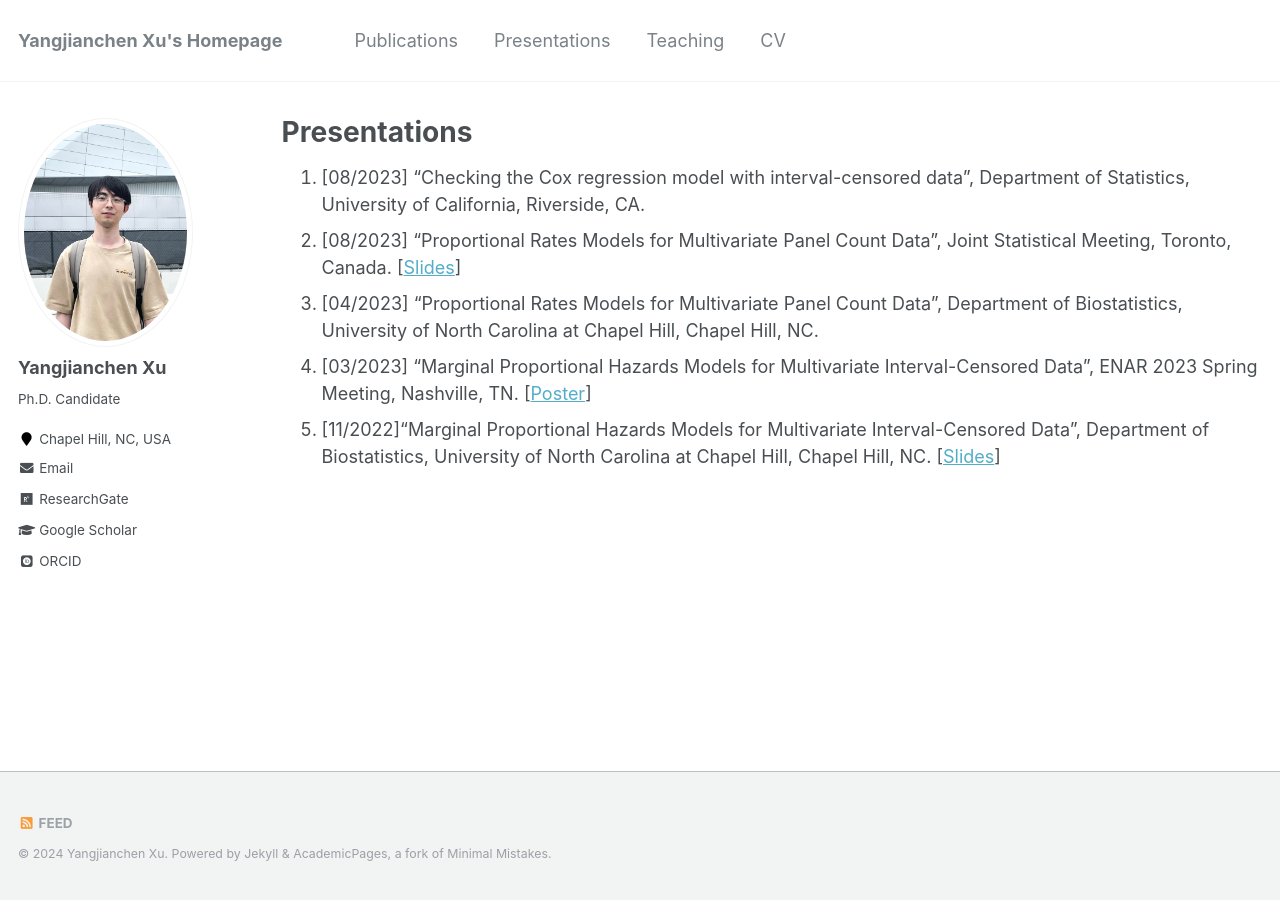
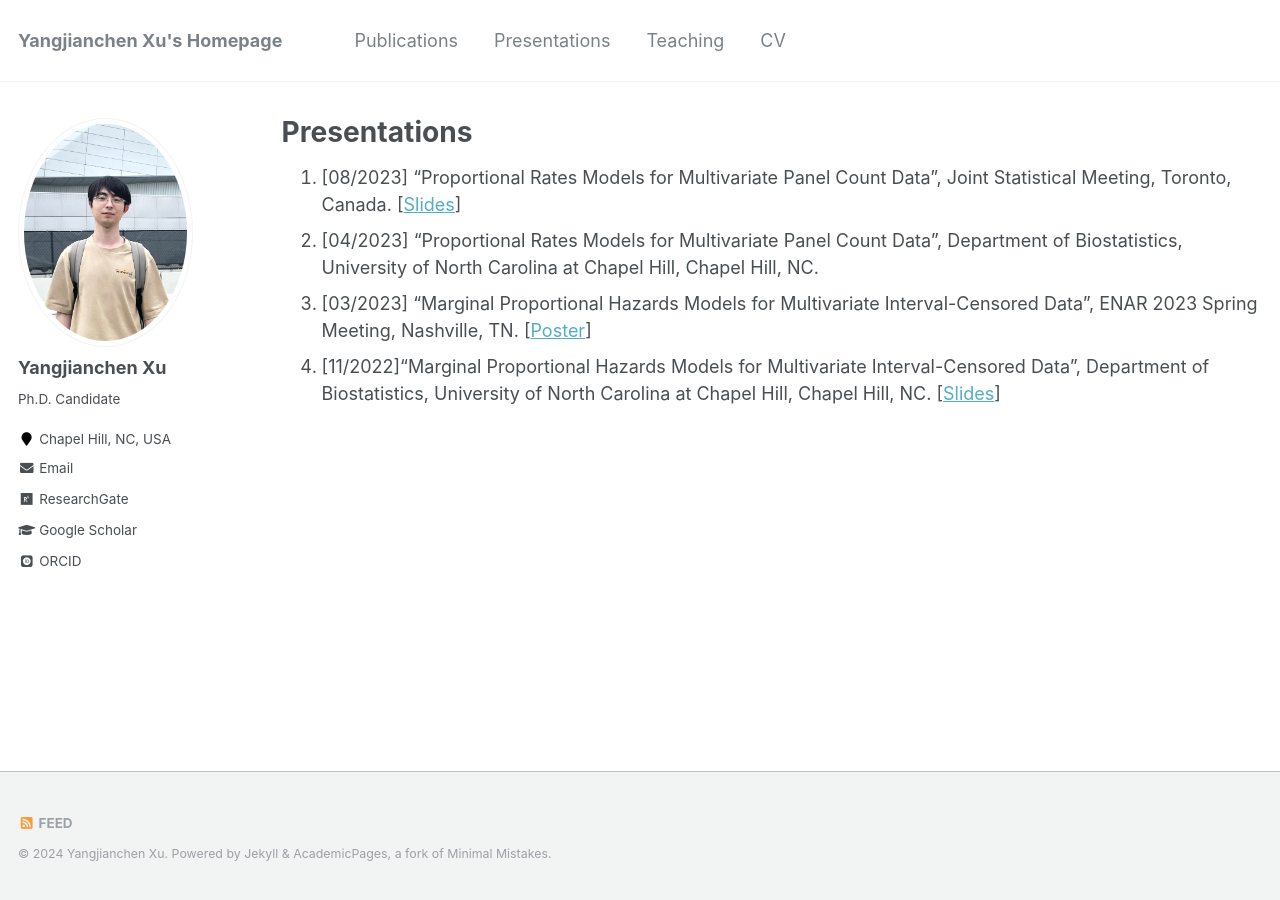
Before and after one commit to yangjc-xu/yangjc-xu.github.io, a Jekyll site: the page built from _pages/presentations.md, in a window 1280 px wide. Built offline with Jekyll 4.4.1, drawn with Linux system fonts in a browser that asks for light colours; some web fonts are replaced.

Commit message:
Revert "Update presentations.md"
This reverts commit 8372834e6535f64452e666d4cdfa866239da9599.

```diff
--- a/_pages/presentations.md
+++ b/_pages/presentations.md
@@ -5,8 +5,7 @@ permalink: /presentations/
 author_profile: true
 ---
 
-1. [08/2023] “Checking the Cox regression model with interval-censored data”, Department of Statistics, University of California, Riverside, CA.
-2. [08/2023] “Proportional Rates Models for Multivariate Panel Count Data”, Joint Statistical Meeting, Toronto, Canada. \[[Slides](/files/presentations/panelcount-JSM2023.pdf)\]
-3. [04/2023] “Proportional Rates Models for Multivariate Panel Count Data”, Department of Biostatistics, University of North Carolina at Chapel Hill, Chapel Hill, NC.
-4. [03/2023] “Marginal Proportional Hazards Models for Multivariate Interval-Censored Data”, ENAR 2023 Spring Meeting, Nashville, TN. \[[Poster](/files/presentations/ENAR2023.pdf)\]
-5. [11/2022]“Marginal Proportional Hazards Models for Multivariate Interval-Censored Data”, Department of Biostatistics, University of North Carolina at Chapel Hill, Chapel Hill, NC. \[[Slides](/files/presentations/UNC-seminar-2022.pdf)\]
+1. [08/2023] “Proportional Rates Models for Multivariate Panel Count Data”, Joint Statistical Meeting, Toronto, Canada. \[[Slides](/files/presentations/panelcount-JSM2023.pdf)\]
+2. [04/2023] “Proportional Rates Models for Multivariate Panel Count Data”, Department of Biostatistics, University of North Carolina at Chapel Hill, Chapel Hill, NC.
+3. [03/2023] “Marginal Proportional Hazards Models for Multivariate Interval-Censored Data”, ENAR 2023 Spring Meeting, Nashville, TN. \[[Poster](/files/presentations/ENAR2023.pdf)\]
+4. [11/2022]“Marginal Proportional Hazards Models for Multivariate Interval-Censored Data”, Department of Biostatistics, University of North Carolina at Chapel Hill, Chapel Hill, NC. \[[Slides](/files/presentations/UNC-seminar-2022.pdf)\]
```
